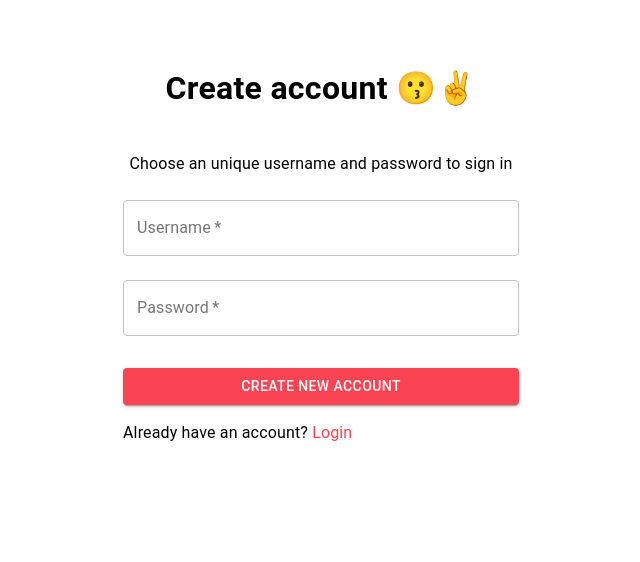
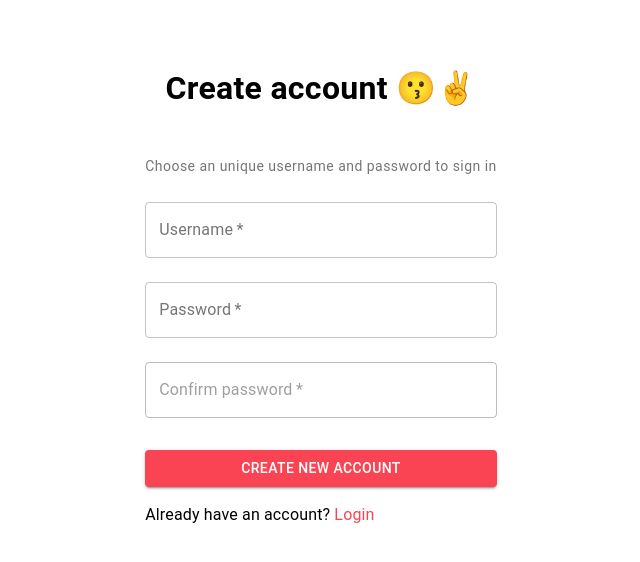
Before and after one commit to izumizawa/authentication-example, a React (Create React App) app in the folder src/ui/: page /SignIn in a window 1280 px wide. Shown: the top 562 px of the page, without its empty margins (319-959 px from the left). Built offline with nearby package versions, Linux system fonts and the light colour scheme.

Commit message:
fix: update signIn form

```diff
--- a/src/ui/src/Screens/SignIn/SignIn.tsx
+++ b/src/ui/src/Screens/SignIn/SignIn.tsx
@@ -6,6 +6,8 @@ import {
   Box,
   Link,
   Typography,
+  FormHelperText,
+  FormControl,
 } from "@material-ui/core";
 import useStyles from "./Style";
 
@@ -13,16 +15,33 @@ const SignIn: React.FunctionComponent = () => {
   const Styles = useStyles();
   const [username, setUsername] = React.useState<String>("");
   const [password, setPassword] = React.useState<String>("");
+  const [confirmPassword, setConfirmPassword] = React.useState<String>("");
+
+  const validatePassword = (): String => {
+    if (password.length !== 0) {
+      if (password.length < 6 || password.length > 20) {
+        return "Password must have between 6 and 20 characters.";
+      }
+    }
+    return "Password cannot be null.";
+  };
+
+  const validateConfirmedPassword = (): String => {
+    if (password !== confirmPassword) {
+      return "Passwords must be equal";
+    }
+    return "";
+  };
 
   const onPress = (): void => {};
   return (
     <Container component="main" maxWidth="xs">
       <Box className={Styles.formBox}>
         <Typography className={Styles.title}>Create account 😗✌️</Typography>
-        <Typography className={Styles.instruction}>
-          Choose an unique username and password to sign in
-        </Typography>
-        <form noValidate>
+        <FormControl>
+          <FormHelperText className={Styles.instruction}>
+            Choose an unique username and password to sign in
+          </FormHelperText>
           <TextField
             required
             fullWidth
@@ -48,6 +67,40 @@ const SignIn: React.FunctionComponent = () => {
             className={Styles.textInput}
             value={password}
             onChange={(e) => setPassword(e.target.value)}
+            error={
+              password.length !== 0 &&
+              (password.length > 20 || password.length < 6)
+            }
+            helperText={
+              password.length !== 0 &&
+              (password.length > 20 || password.length < 6)
+                ? validatePassword()
+                : null
+            }
+          />
+          <TextField
+            required
+            disabled={
+              password.length === 0 ||
+              password.length > 20 ||
+              password.length < 6
+            }
+            fullWidth
+            id="confirm-password"
+            label="Confirm password"
+            type="password"
+            variant="outlined"
+            margin="normal"
+            autoComplete="current-password"
+            className={Styles.textInput}
+            value={confirmPassword}
+            onChange={(e) => setConfirmPassword(e.target.value)}
+            error={confirmPassword.length !== 0 && password !== confirmPassword}
+            helperText={
+              confirmPassword.length !== 0 && password !== confirmPassword
+                ? validateConfirmedPassword()
+                : null
+            }
           />
           {/* {console.log(FormData)} */}
           <Button
@@ -67,7 +120,7 @@ const SignIn: React.FunctionComponent = () => {
               Login
             </Link>
           </Typography>
-        </form>
+        </FormControl>
       </Box>
     </Container>
   );
--- a/src/ui/src/Screens/SignIn/Style.ts
+++ b/src/ui/src/Screens/SignIn/Style.ts
@@ -40,7 +40,7 @@ const useStyles = makeStyles((theme) => ({
     marginBottom: theme.spacing(5),
   },
   instruction: {
-    fontSize: 16,
+    fontSize: 14,
     marginBottom: theme.spacing(1),
   },
 }));
```
